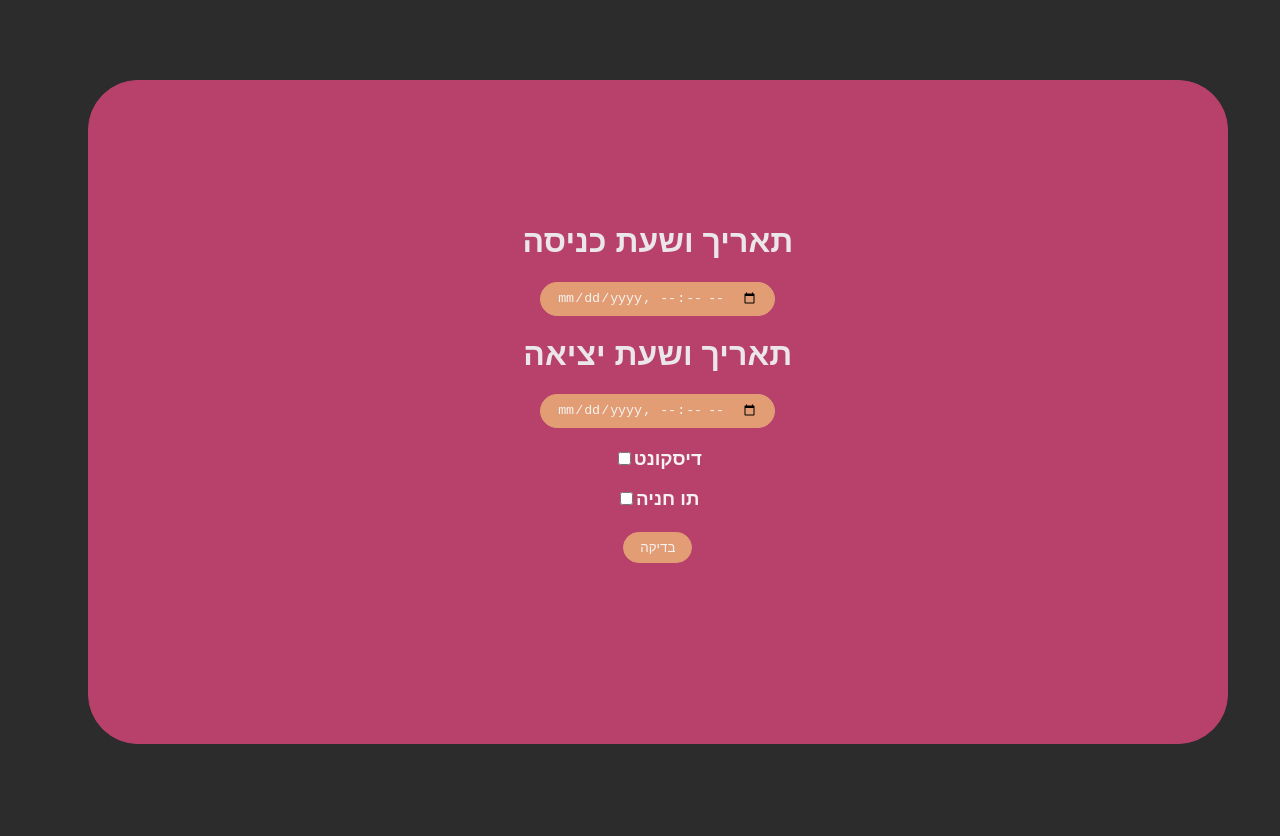
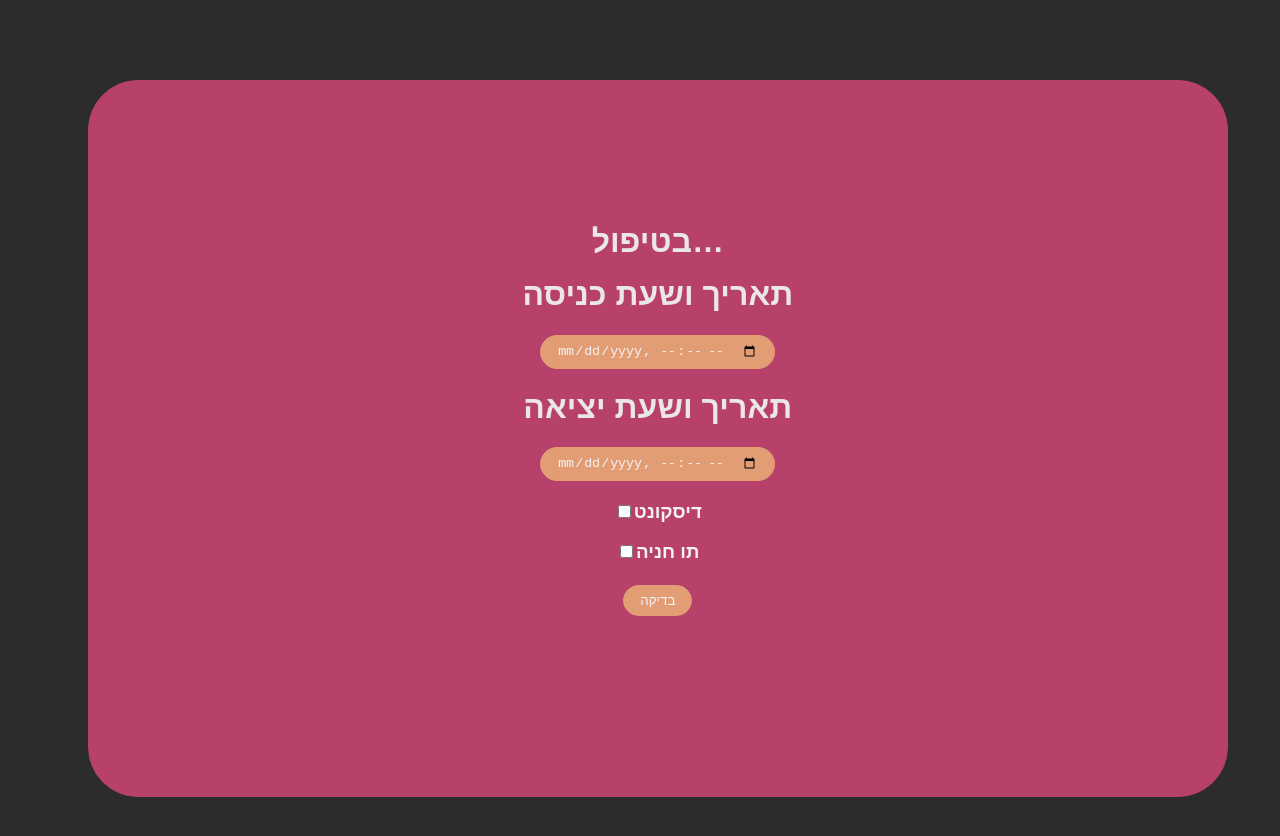
Before and after one commit to elhanan1/parking_lot, a plain HTML site: page index.html in a window 1280 px wide. Drawn offline with Linux system fonts and the light colour scheme.

Commit message:
Update index.html

```diff
--- a/index.html
+++ b/index.html
@@ -6,6 +6,7 @@
     </head>
     <body>
         <div>
+            <h1>בטיפול…</h1>
             <h1>תאריך ושעת כניסה</h1>
             <h2>
                 <input type= "datetime-local" id="datetimeIn"></input>
```
